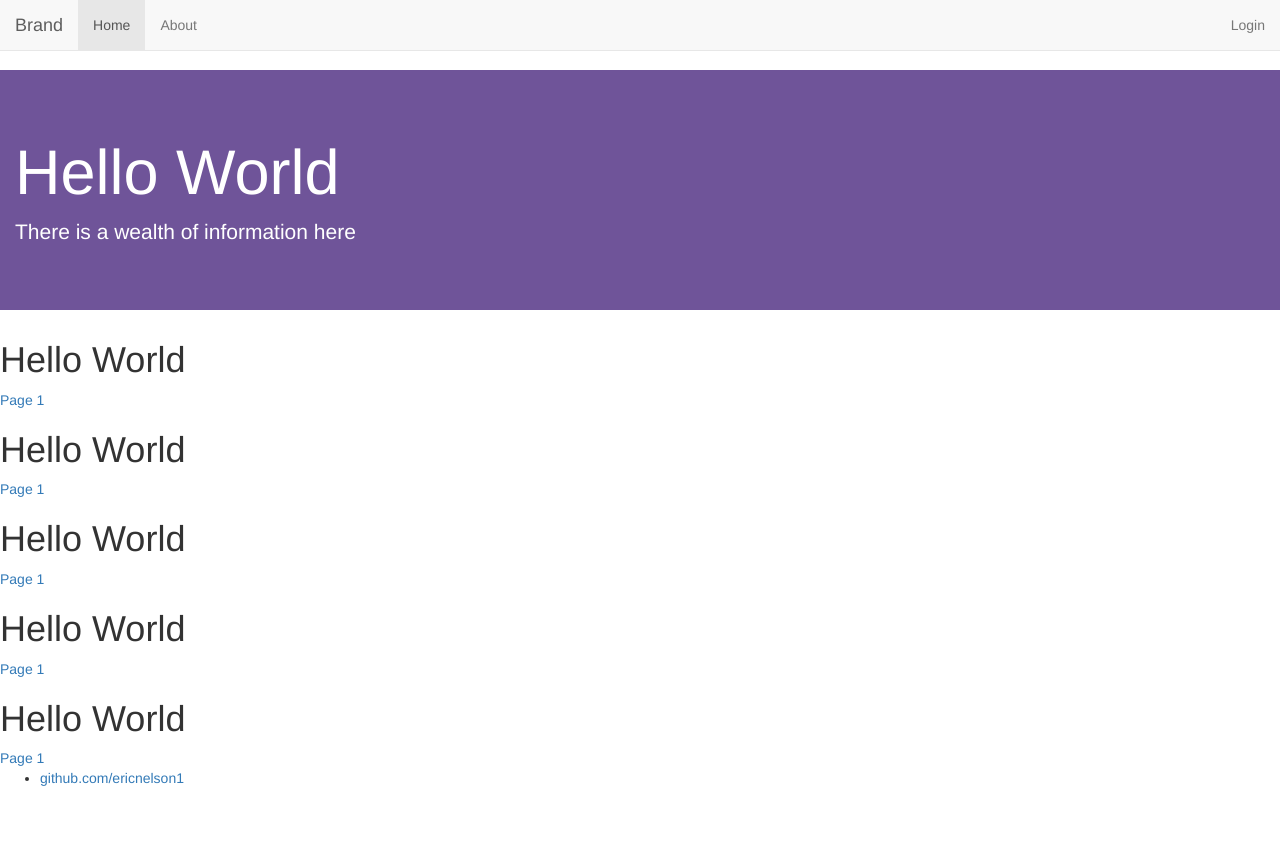
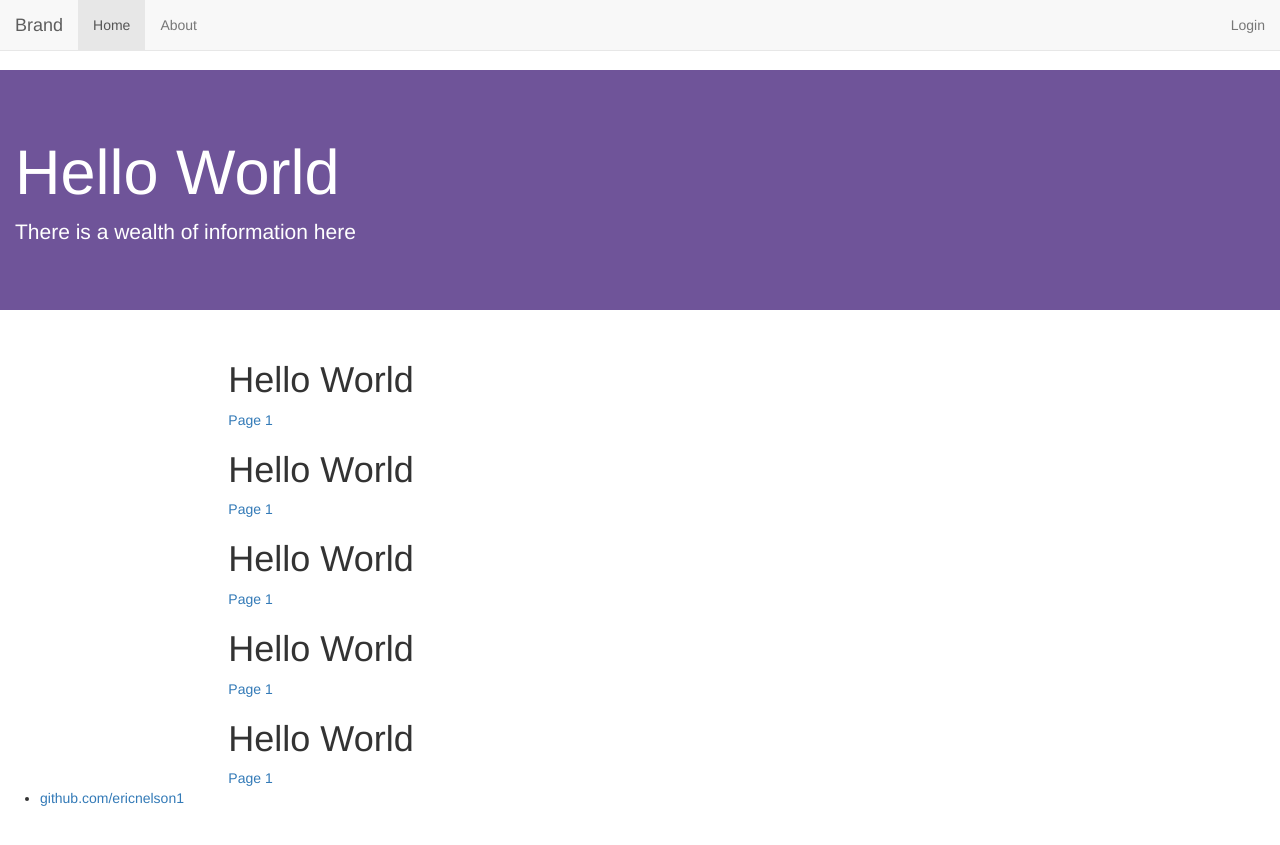
Before and after one commit to ericnelson1/ericnelson1.github.io, a Jekyll site: the page built from index.html, in a window 1280 px wide. Shown: the top 845 px of the page. Built offline with Jekyll 4.4.1, drawn with Linux system fonts in a browser that asks for light colours.

Commit message:
Update index.html

```diff
--- a/index.html
+++ b/index.html
@@ -2,6 +2,9 @@
 layout: default
 title: Eric Nelson
 ---
+<div class="container-fluid">
+  <div class="row">
+  	<div class="col-xs-8 col-xs-offset-2">
 		<h1>Hello World</h1>
 		<a href="page1.html">Page 1</a>
 		<h1>Hello World</h1>
@@ -12,3 +15,6 @@ title: Eric Nelson
 		<a href="page1.html">Page 1</a>
 		<h1>Hello World</h1>
 		<a href="page1.html">Page 1</a>
+  	</div>
+  </div>
+</div>
```
Lines whose indentation alone changed are shown as unchanged.
